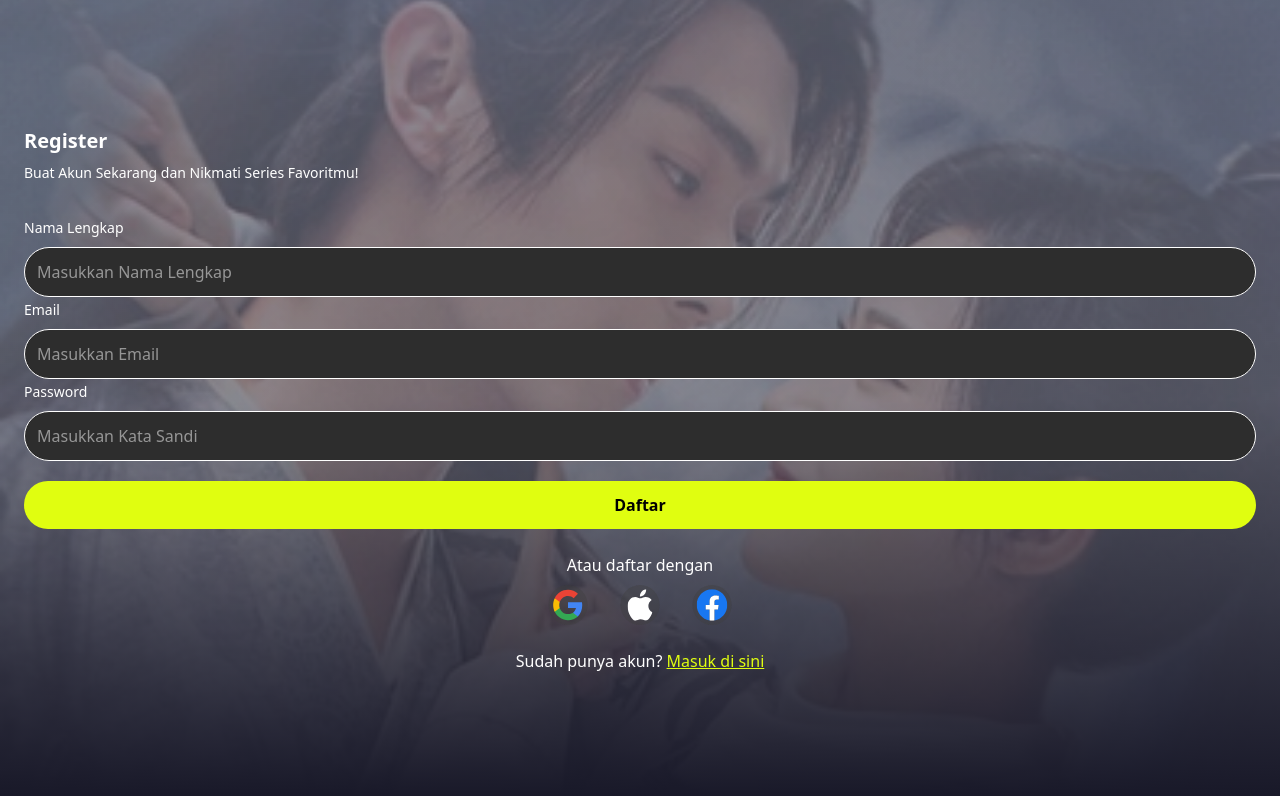
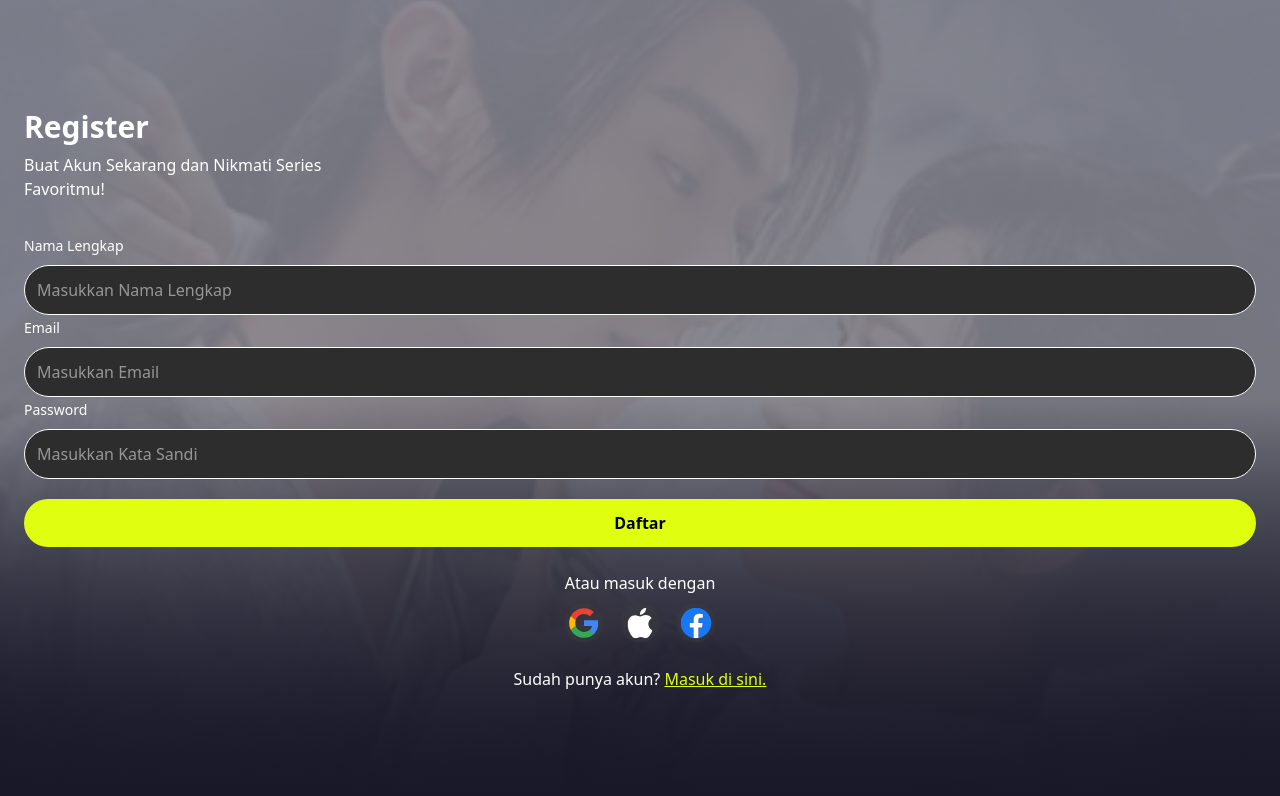
Before and after one commit to kendikadimas/slicing-bwa, a website: page src/html/Pages/Auth/Signup.html in a window 1280 px wide. Drawn offline with Linux system fonts and the light colour scheme.

Commit message:
fixing auth

```diff
--- a/src/html/Pages/Auth/Signup.html
+++ b/src/html/Pages/Auth/Signup.html
@@ -3,38 +3,37 @@
 <head>
   <meta charset="UTF-8">
   <meta name="viewport" content="width=device-width, initial-scale=1.0">
-  <title>Register</title>
+  <title>Login</title>
   <link href="../../../output.css" rel="stylesheet">
 </head>
-<body class="flex justify-center items-center min-h-screen p-[24px] bg-cover bg-center bg-no-repeat bg-gradient-to-b from-transparent to-[#181828] via-transparent pt-24 pb-24" style="background-image: url('/assets/images/signup_bg.png');">
-  <div class="background-image absolute top-0 left-0 w-full h-full bg-cover bg-center z-0 opacity-[0.8]" style="background-image: url('/assets/images/signup_bg.png');"></div>
+<body class="flex justify-center items-center min-h-screen bg-gradient-to-b from-transparent via-transparent to-[#181828] bg-cover bg-center bg-no-repeat p-6" >
+  <div class="background-image absolute top-0 left-0 w-full h-full bg-cover bg-center z-0 opacity-[0.6]" style="background-image: url('/assets/images/signup_bg.png');"></div>
   <div class="overlay absolute top-0 left-0 w-full h-full z-1" style="background: linear-gradient(to bottom, rgba(24, 24, 40, 0.5) 50%, rgba(24, 24, 40, 1) 100%);"></div>
   <div class="container relative z-10">
-    <h1 class="text-white text-xl font-bold mb-2">Register</h1>
-    <p class="text-white text-sm mb-[32px]">Buat Akun Sekarang dan Nikmati Series Favoritmu!</p>
+    <h1 class="text-white text-3xl font-bold mb-2">Register</h1>
+    <p class="text-white text-[16px] mb-[32px]">Buat Akun Sekarang dan Nikmati Series <br> Favoritmu!</p>
 
-    <form>
+    <form action="/src/html/Pages/Home.html" method="get">
       <label class="text-white text-sm mt-[20px]">Nama Lengkap</label>
-      <input class="w-full p-3 mt-2 rounded-full bg-[#2D2D2D] border border-white text-white focus:border-[#E0FE10] focus:outline-none" type="text" placeholder="Masukkan Nama Lengkap">
-
+      <input class="w-full p-3 mt-2 rounded-full bg-[#2D2D2D] border border-white text-white focus:border-[#E0FE10] focus:outline-none" type="email" placeholder="Masukkan Nama Lengkap">
       <label class="text-white text-sm mt-[20px]">Email</label>
       <input class="w-full p-3 mt-2 rounded-full bg-[#2D2D2D] border border-white text-white focus:border-[#E0FE10] focus:outline-none" type="email" placeholder="Masukkan Email">
 
       <label class="text-white text-sm mt-[20px]">Password</label>
       <input class="w-full p-3 mt-2 rounded-full bg-[#2D2D2D] border border-white text-white focus:border-[#E0FE10] focus:outline-none" type="password" placeholder="Masukkan Kata Sandi">
 
-      <button class="mt-5 w-full bg-[#E0FE10] p-3 rounded-full font-bold cursor-pointer transition duration-300 hover:bg-[#D1E600]" type="submit" class="btn">Daftar</button>
+      <button  type="submit" class="btn mt-5 w-full bg-[#E0FE10] p-3 rounded-full font-bold cursor-pointer transition-colors duration-300 hover:bg-opacity-80 hover:bg-[#D1E600]">Daftar</button>
     </form>
 
-    <p class="text-white text-center mt-[24px]">Atau daftar dengan</p>
-    <div class="flex justify-center gap-4 mt-2 space-x-4 justify-center items-center m-auto w-10 h-10 cursor-pointer transition-opacity duration-300 hover:opacity-80">
-      <img src="/assets/icons/google.svg" alt="Google">
-      <img src="/assets/icons/apple.svg" alt="Apple">
-      <img src="/assets/icons/facebook.svg" alt="Facebook">
+    <p class="text-white text-center mt-[24px]">Atau masuk dengan</p>
+    <div class="flex justify-center gap-4 mt-2 social-icons">
+      <img class="w-10 h-10 cursor-pointer transition-opacity duration-300 hover:opacity-[0.8]" src="/assets/icons/google.svg" alt="Google">
+      <img class="w-10 h-10 cursor-pointer transition-opacity duration-300 hover:opacity-[0.8]" src="/assets/icons/apple.svg" alt="Apple">
+      <img class="w-10 h-10 cursor-pointer transition-opacity duration-300 hover:opacity-[0.8]" src="/assets/icons/facebook.svg" alt="Facebook">
     </div>
 
     <p class="text-center text-white mt-6">
-      Sudah punya akun? <a href="Signin.html" class="text-[#E0FE10] underline">Masuk di sini</a>
+      Sudah punya akun? <a href="Signin.html" class="text-[#E0FE10] underline">Masuk di sini.</a>
     </p>
   </div>
 </body>
```
Also changed, not shown: src/html/Pages/Auth/Signin.html (+3 -3 lines).
